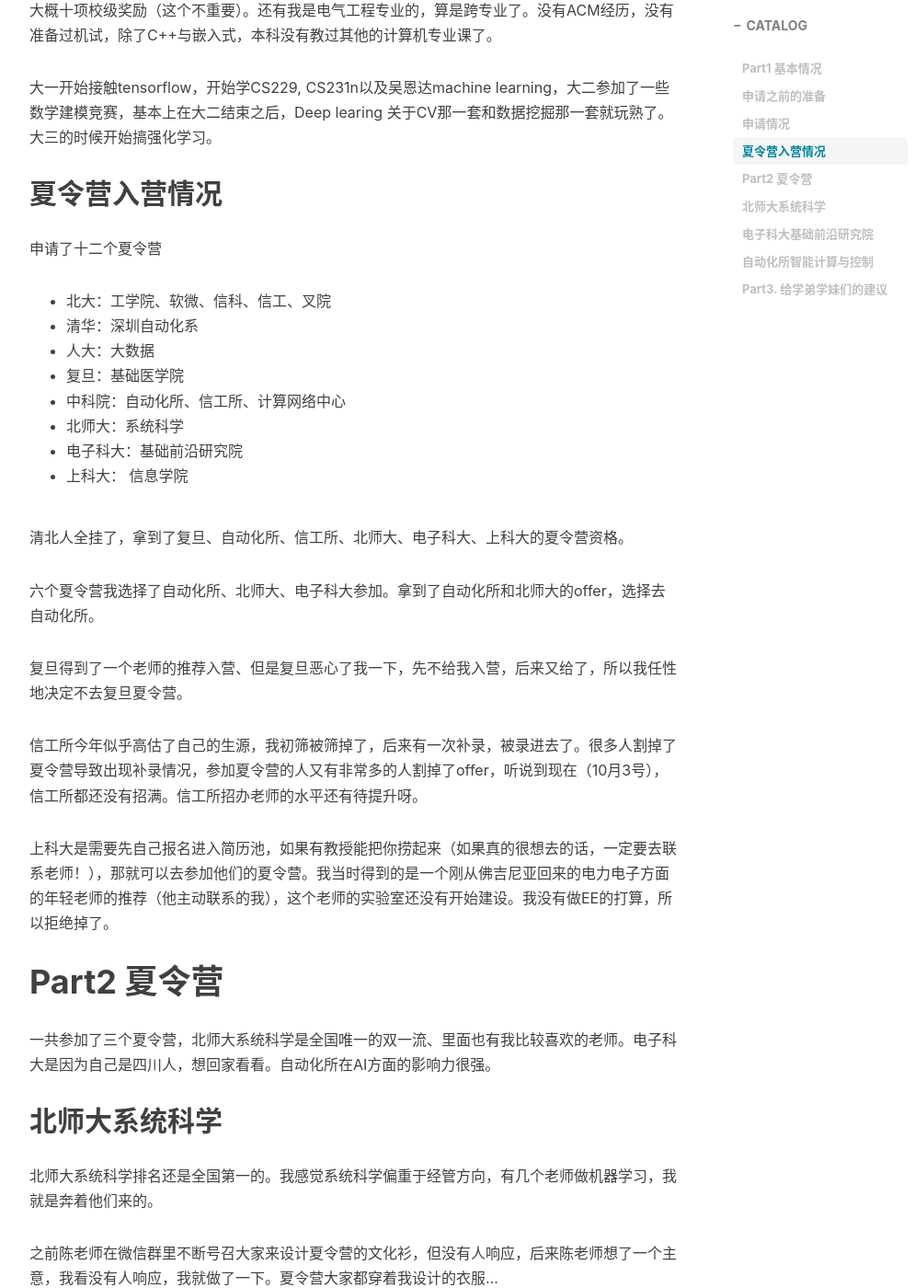
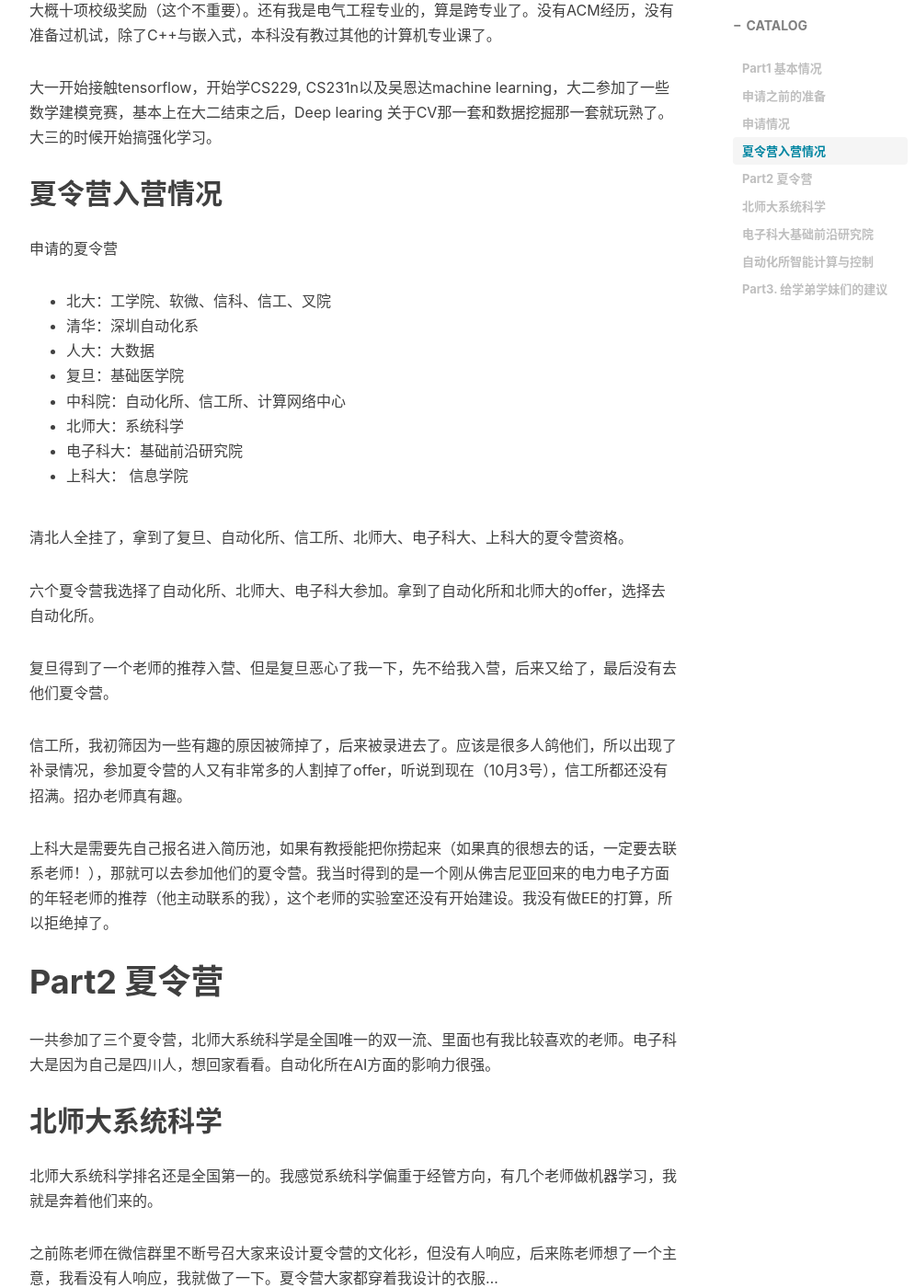
Before and after one commit to sweetice/previous_blog, a Jekyll site: the page built from _posts/2018-10-02-佛系保研：电气工程跨保AI.md, in a window 1280 px wide and 1400 px high, scrolled down 1291 px. Shown: the whole window at 92% size, without its empty margins (233-1228 px from the left). Built offline with Jekyll 4.4.1, drawn with Linux system fonts in a browser that asks for light colours; nearby versions of some CDN libraries; comment, search, counter and statistics services are not loaded.

Commit message:
fix a bug

```diff
--- a/_posts/2018-10-02-佛系保研：电气工程跨保AI.md
+++ b/_posts/2018-10-02-佛系保研：电气工程跨保AI.md
@@ -33,7 +33,7 @@
 大一开始接触tensorflow，开始学CS229, CS231n以及吴恩达machine learning，大二参加了一些数学建模竞赛，基本上在大二结束之后，Deep learing 关于CV那一套和数据挖掘那一套就玩熟了。大三的时候开始搞强化学习。
 
 ## 夏令营入营情况
-申请了十二个夏令营
+申请的夏令营
 - 北大：工学院、软微、信科、信工、叉院
 - 清华：深圳自动化系
 - 人大：大数据
@@ -47,9 +47,9 @@
 
 六个夏令营我选择了自动化所、北师大、电子科大参加。拿到了自动化所和北师大的offer，选择去自动化所。
 
-复旦得到了一个老师的推荐入营、但是复旦恶心了我一下，先不给我入营，后来又给了，所以我任性地决定不去复旦夏令营。
+复旦得到了一个老师的推荐入营、但是复旦恶心了我一下，先不给我入营，后来又给了，最后没有去他们夏令营。
 
-信工所今年似乎高估了自己的生源，我初筛被筛掉了，后来有一次补录，被录进去了。很多人割掉了夏令营导致出现补录情况，参加夏令营的人又有非常多的人割掉了offer，听说到现在（10月3号），信工所都还没有招满。信工所招办老师的水平还有待提升呀。
+信工所，我初筛因为一些有趣的原因被筛掉了，后来被录进去了。应该是很多人鸽他们，所以出现了补录情况，参加夏令营的人又有非常多的人割掉了offer，听说到现在（10月3号），信工所都还没有招满。招办老师真有趣。
 
 上科大是需要先自己报名进入简历池，如果有教授能把你捞起来（如果真的很想去的话，一定要去联系老师！），那就可以去参加他们的夏令营。我当时得到的是一个刚从佛吉尼亚回来的电力电子方面的年轻老师的推荐（他主动联系的我），这个老师的实验室还没有开始建设。我没有做EE的打算，所以拒绝掉了。
 
```
